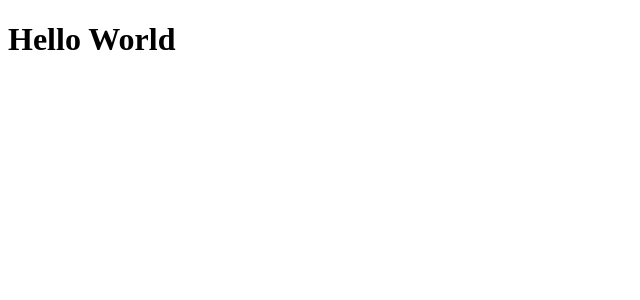
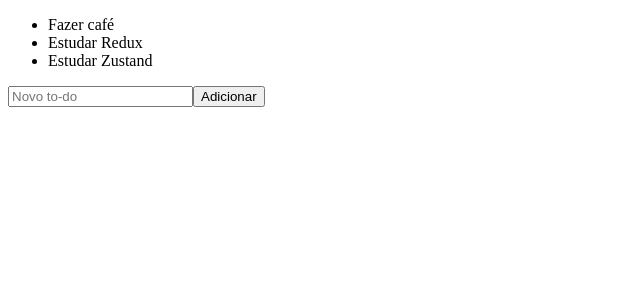
Before and after one commit to VagnerNerves/react-with-redux-and-zustand-ignite, a React (Vite) app: page / in a window 1280 px wide. Shown: the top 300 px of the page, without its empty margins (0-640 px from the left). Built offline with nearby package versions, Linux system fonts and the light colour scheme.

Commit message:
feat: Add components TodoList and AddTodo e created redux provider.

```diff
--- a/src/App.tsx
+++ b/src/App.tsx
@@ -1,3 +1,14 @@
+import { Provider as ReduxProvider } from 'react-redux'
+import { store } from './store'
+
+import { AddTodo } from './components/AddTodo'
+import { TodoList } from './components/TodoList'
+
 export function App() {
-  return <h1>Hello World</h1>
+  return (
+    <ReduxProvider store={store}>
+      <TodoList />
+      <AddTodo />
+    </ReduxProvider>
+  )
 }
```
